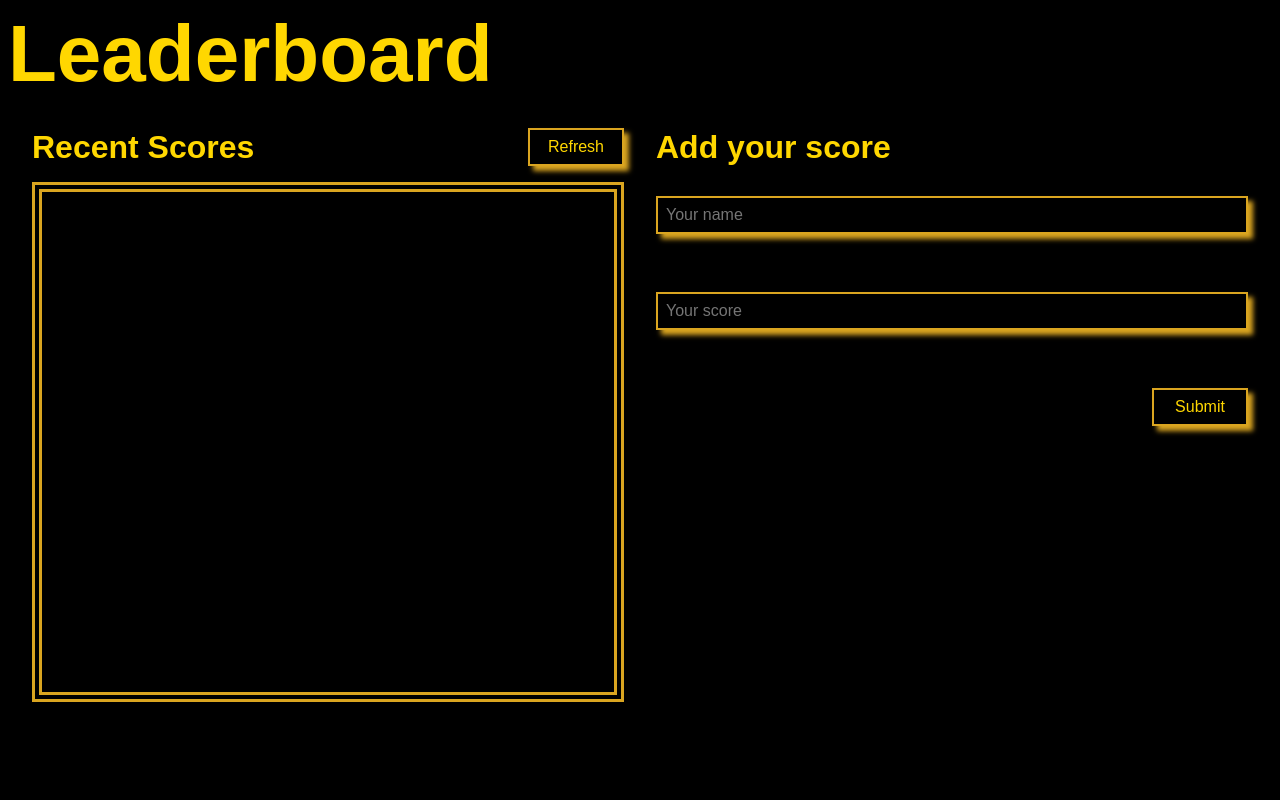
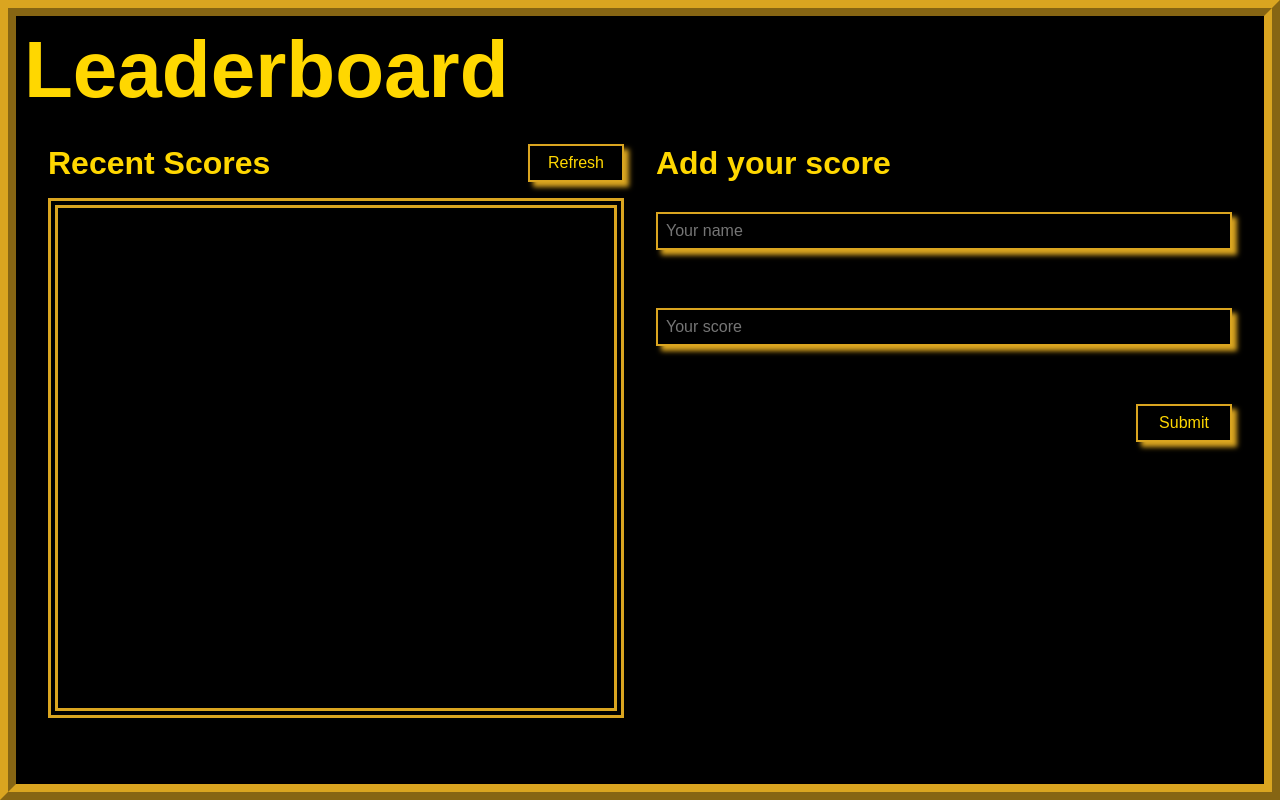
Before and after one commit to asdt560/Leaderboard, a website built with webpack: page src/index.html in a window 1280 px wide. Built offline with nearby package versions, Linux system fonts and the light colour scheme; no server answers.

Commit message:
Make styles responsive

```diff
--- a/src/style.css
+++ b/src/style.css
@@ -8,12 +8,15 @@
 
 body {
   background-color: black;
+  border: 1rem ridge goldenrod;
+  height: 100vh;
+  width: 100vw;
 }
 
 h1 {
-  width: 100%;
-  height: 6rem;
-  font-size: 5rem;
+  width: 100vh;
+  height: 3rem;
+  font-size: 2rem;
   padding: 8px;
   animation-name: grow;
   animation-duration: 2s;
@@ -21,12 +24,12 @@ h1 {
 
 @keyframes grow {
   from {
-    font-size: 1rem;
+    font-size: 0.5rem;
     margin-left: 100%;
   }
 
   to {
-    font-size: 5rem;
+    font-size: 2rem;
     margin: 0;
   }
 }
@@ -37,7 +40,7 @@ main {
 }
 
 h2 {
-  font-size: 2rem;
+  font-size: 1rem;
 }
 
 .paddedtitle {
@@ -86,15 +89,17 @@ h2 {
 }
 
 .formelement {
-  padding: 0.5em;
+  padding: 0.3em;
   background-color: black;
-  border: 2px solid goldenrod;
+  border: 1px solid goldenrod;
   box-shadow: 5px 5px 5px goldenrod;
 }
 
 .button {
   align-self: flex-end;
-  width: 6rem;
+  font-size: 0.8rem;
+  text-align: center;
+  width: 5rem;
 }
 
 .button:hover {
@@ -106,8 +111,8 @@ h2 {
 }
 
 .scorecard {
-  padding: 1rem;
-  font-size: 1.2rem;
+  padding: 0.5rem;
+  font-size: 0.9rem;
 }
 
 .scorecard:nth-child(2n) {
@@ -142,3 +147,43 @@ input::-webkit-inner-spin-button {
 .visible {
   background-color: goldenrod;
 }
+
+@media (min-width: 768px) {
+  h1 {
+    height: 6rem;
+    font-size: 5rem;
+    animation-name: grow;
+    animation-duration: 2s;
+  }
+
+  @keyframes grow {
+    from {
+      font-size: 1rem;
+      margin-left: 100%;
+    }
+
+    to {
+      font-size: 5rem;
+      margin: 0;
+    }
+  }
+
+  h2 {
+    font-size: 2rem;
+  }
+
+  .scorecard {
+    padding: 1rem;
+    font-size: 1.2rem;
+  }
+
+  .formelement {
+    padding: 0.5rem;
+    border: 2px solid goldenrod;
+  }
+
+  .button {
+    font-size: 1rem;
+    width: 6rem;
+  }
+}
```
